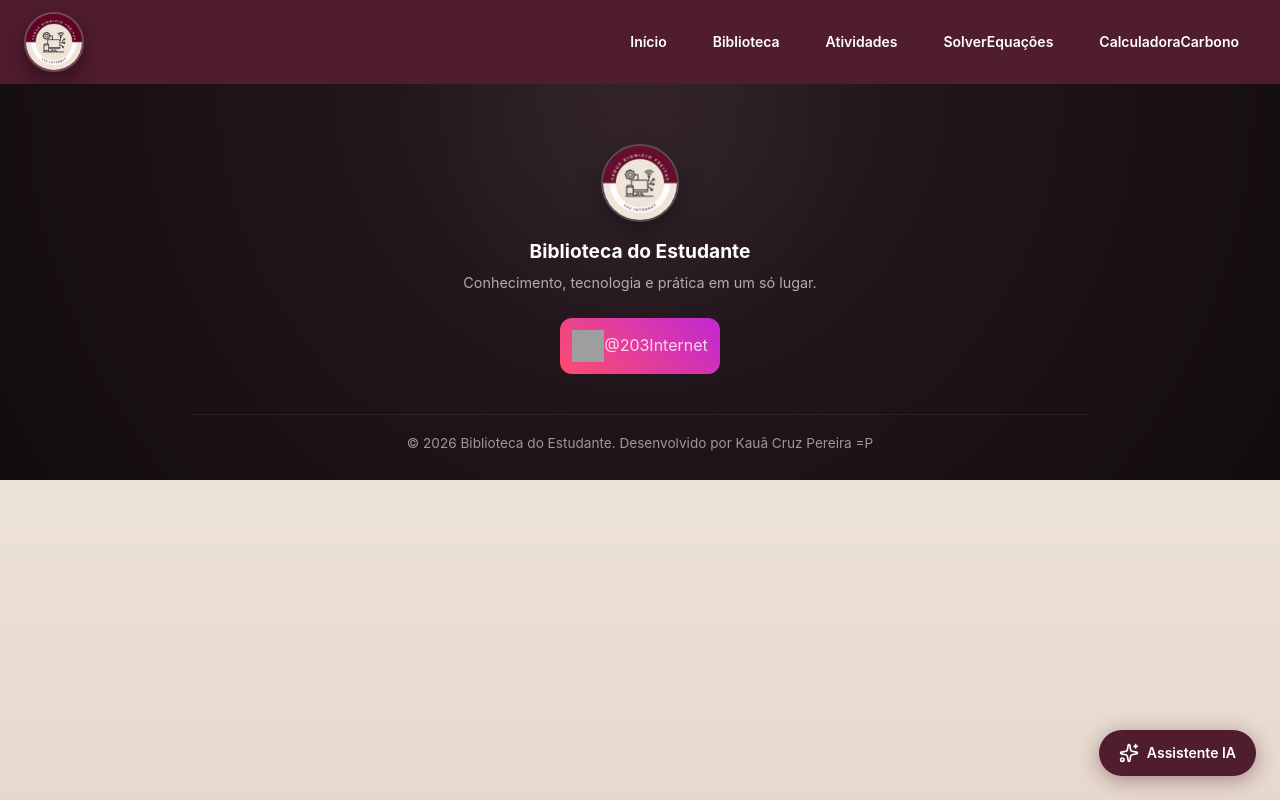
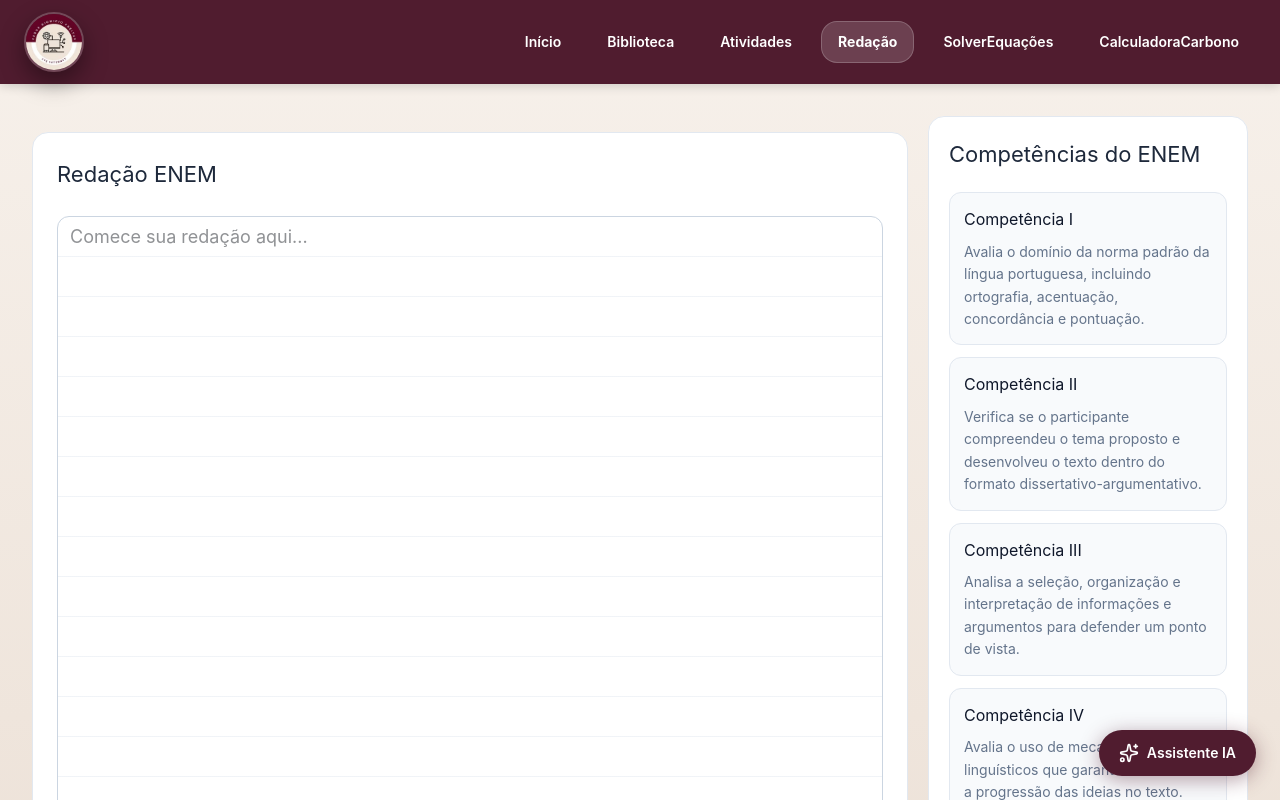
Before and after one commit to KauaCruzPereira/BibliotecaDoEstudante, a React (Vite) app: page /essay in a window 1280 px wide. Shown: the top 800 px of the page. Built offline with nearby package versions, Linux system fonts and the light colour scheme; grey boxes are pictures that could not be loaded.

Commit message:
feat - essay Page

```diff
--- a/src/App.jsx
+++ b/src/App.jsx
@@ -7,6 +7,7 @@ import { ActivitiesPage } from "./pages/activities";
 import { HomePage } from "./pages/homePage";
 import { LibraryPage } from "./pages/library";
 import { Footer } from "./components/Footer";
+import { EssayPage } from "./pages/essayPage";
 
 export default function App() {
   const { openBook } = useBook();
@@ -31,6 +32,7 @@ export default function App() {
             />
             <Route path="/library" element={<LibraryPage />} />
             <Route path="/activities" element={<ActivitiesPage />} />
+            <Route path="/essay" element={<EssayPage />} />
           </Routes>
 
           <AiChat
--- /dev/null
+++ b/src/components/CompetencesModal/index.jsx
@@ -0,0 +1,34 @@
+export const CompetencesModal = ({ open, onClose, children }) => {
+  if (!open) return null;
+
+  return (
+    <div
+      onClick={onClose}
+      style={{
+        position: "fixed",
+        inset: 0,
+        background: "rgba(0,0,0,0.5)",
+        display: "flex",
+        justifyContent: "center",
+        alignItems: "center",
+        padding: 12,
+        zIndex: 9999,
+      }}
+    >
+      <div
+        onClick={(e) => e.stopPropagation()}
+        style={{
+          width: "100%",
+          maxWidth: 500,
+          maxHeight: "80vh",
+          overflowY: "auto",
+          background: "#fff",
+          borderRadius: 16,
+          padding: 16,
+        }}
+      >
+        {children}
+      </div>
+    </div>
+  );
+};
--- /dev/null
+++ b/src/components/EssayComponent/index.jsx
@@ -0,0 +1,83 @@
+import { useMemo, useState } from "react";
+import { useIsMobile } from "../../utils/isMobile";
+
+export const EssayComponent = () => {
+  const [essay, setEssay] = useState("");
+  const isMobile = useIsMobile()
+
+  const wordCount = useMemo(() => {
+    return essay.trim() ? essay.trim().split(/\s+/).length : 0;
+  }, [essay]);
+
+  const LINE_HEIGHT = 40;
+  return (
+    <div
+      style={{
+        background: "#fff",
+        borderRadius: 16,
+        padding: !isMobile ? 24 : 16,
+        border: "1px solid #E2E8F0",
+        flex: 1,
+        minWidth: 0,
+      }}
+    >
+      <h1
+        style={{
+          fontSize: 22,
+          marginBottom: 24,
+          color: "#1E293B",
+        }}
+      >
+        Redação ENEM
+      </h1>
+
+      <div
+        style={{
+          position: "relative",
+          background: "#fff",
+          border: "1px solid #CBD5E1",
+          borderRadius: 12,
+          overflow: "hidden",
+        }}
+      >
+        <textarea
+          value={essay}
+          onChange={(e) => setEssay(e.target.value)}
+          placeholder="Comece sua redação aqui..."
+          style={{
+            width: "100%",
+            minHeight: 700,
+            paddingRight: 12,
+            paddingLeft: 12,
+            fontSize: 18,
+            lineHeight: `${LINE_HEIGHT}px`,
+            resize: "vertical",
+            border: "none",
+            outline: "none",
+            boxSizing: "border-box",
+            backgroundImage: `repeating-linear-gradient(
+  transparent,
+  transparent ${LINE_HEIGHT - 1}px,
+  #E2E8F0 ${LINE_HEIGHT}px
+)`,
+            backgroundAttachment: "local",
+          }}
+        />
+      </div>
+
+      <div
+        style={{
+          display: "flex",
+          gap: 24,
+          marginTop: 16,
+          color: "#64748B",
+          fontSize: 14,
+          flexWrap: "wrap",
+        }}
+      >
+        <span>Palavras: {wordCount}</span>
+        <span>Caracteres: {essay.length}</span>
+      </div>
+    </div>
+  );
+};
--- a/src/components/Header/index.jsx
+++ b/src/components/Header/index.jsx
@@ -59,6 +59,12 @@ export const NavigationHeader = () => {
       id: "activities",
       label: "Atividades",
       to: "/activities",
+      isInternal: true,
+    },
+    {
+      id: "essay",
+      label: "Redação",
+      to: "/essay",
       isInternal: true,
     },
     {
--- a/src/index.css
+++ b/src/index.css
@@ -434,6 +434,12 @@ summary:focus-visible {
 .button--primary {
   background: var(--beige);
   color: var(--wine);
+  box-shadow: 0 14px 26px rgba(0, 0, 0, 0.18);
+}
+
+.button--secondary {
+  background: var(--wine);
+  color: var(--beige);
   box-shadow: 0 14px 26px rgba(0, 0, 0, 0.18);
 }
 
--- /dev/null
+++ b/src/pages/essayPage/index.jsx
@@ -0,0 +1,137 @@
+import { useState } from "react";
+import { CompetencesModal } from "../../components/CompetencesModal";
+import { EssayComponent } from "../../components/EssayComponent";
+import { useIsMobile } from "../../utils/isMobile";
+import { competencies } from "../../utils/competences";
+
+export const EssayPage = () => {
+  const isMobile = useIsMobile();
+  const [openModal, setOpenModal] = useState(false);
+
+  return (
+    <main
+      style={{
+        margin: "0 auto",
+        padding: !isMobile ? 32 : "32px 8px",
+        display: "flex",
+        gap: 20,
+        flexDirection: isMobile ? "column" : "row",
+        alignItems: !isMobile ? "center" : null,
+      }}
+    >
+      <EssayComponent />
+
+      {!isMobile && (
+        <aside
+          style={{
+            width: "320px",
+            flexShrink: 0,
+            position: "sticky",
+            top: 20,
+            alignSelf: "flex-start",
+            backgroundColor: "#FFF",
+            borderRadius: 16,
+            padding: 20,
+            border: "1px solid #E2E8F0",
+          }}
+        >
+          <h2 style={{ marginBottom: 20, fontSize: 22, color: "#1E293B" }}>
+            Competências do ENEM
+          </h2>
+          <div style={{ display: "flex", flexDirection: "column", gap: 12 }}>
+            {competencies.map((item) => (
+              <div
+                key={item.title}
+                style={{
+                  border: "1px solid #E2E8F0",
+                  borderRadius: 12,
+                  padding: 14,
+                  backgroundColor: "#F8FAFC",
+                }}
+              >
+                <h3
+                  style={{
+                    margin: 0,
+                    marginBottom: 8,
+                    fontSize: 16,
+                    color: "#0F172A",
+                  }}
+                >
+                  {item.title}
+                </h3>
+                <p
+                  style={{
+                    margin: 0,
+                    fontSize: 14,
+                    lineHeight: 1.6,
+                    color: "#64748B",
+                  }}
+                >
+                  {item.description}
+                </p>
+              </div>
+            ))}
+          </div>
+        </aside>
+      )}
+
+      {isMobile && (
+        <a
+          className="button button--secondary"
+          onClick={() => setOpenModal(true)}
+        >
+          Ver Competências
+        </a>
+      )}
+
+      <CompetencesModal open={openModal} onClose={() => setOpenModal(false)}>
+        <div style={{ display: "flex", flexDirection: "column", gap: 12 }}>
+          <div
+            style={{
+              display: "flex",
+              justifyContent: "space-between",
+              alignItems: "center",
+            }}
+          >
+            <h2 style={{ fontSize: 22, color: "#1E293B" }}>
+              Competências do ENEM
+            </h2>
+            <strong onClick={() => setOpenModal(false)}>X</strong>
+          </div>
+          {competencies.map((item) => (
+            <div
+              key={item.title}
+              style={{
+                border: "1px solid #E2E8F0",
+                borderRadius: 12,
+                padding: 8,
+                backgroundColor: "#F8FAFC",
+              }}
+            >
+              <h3
+                style={{
+                  margin: 0,
+                  marginBottom: 8,
+                  fontSize: 16,
+                  color: "#0F172A",
+                }}
+              >
+                {item.title}
+              </h3>
+              <p
+                style={{
+                  margin: 0,
+                  fontSize: 14,
+                  lineHeight: 1.6,
+                  color: "#64748B",
+                }}
+              >
+                {item.description}
+              </p>
+            </div>
+          ))}
+        </div>
+      </CompetencesModal>
+    </main>
+  );
+};
--- /dev/null
+++ b/src/utils/competences.ts
@@ -0,0 +1,27 @@
+export const competencies = [
+  {
+    title: "Competência I",
+    description:
+      "Avalia o domínio da norma padrão da língua portuguesa, incluindo ortografia, acentuação, concordância e pontuação.",
+  },
+  {
+    title: "Competência II",
+    description:
+      "Verifica se o participante compreendeu o tema proposto e desenvolveu o texto dentro do formato dissertativo-argumentativo.",
+  },
+  {
+    title: "Competência III",
+    description:
+      "Analisa a seleção, organização e interpretação de informações e argumentos para defender um ponto de vista.",
+  },
+  {
+    title: "Competência IV",
+    description:
+      "Avalia o uso de mecanismos linguísticos que garantem a coesão e a progressão das ideias no texto.",
+  },
+  {
+    title: "Competência V",
+    description:
+      "Examina a elaboração de uma proposta de intervenção para o problema discutido, respeitando os direitos humanos.",
+  },
+];
--- /dev/null
+++ b/src/utils/isMobile.ts
@@ -0,0 +1,14 @@
+import { useEffect, useState } from "react";
+
+export function useIsMobile(breakpoint = 768) {
+  const [isMobile, setIsMobile] = useState(false);
+
+  useEffect(() => {
+    const check = () => setIsMobile(window.innerWidth <= breakpoint);
+    check();
+    window.addEventListener("resize", check);
+    return () => window.removeEventListener("resize", check);
+  }, []);
+
+  return isMobile;
+}
```
